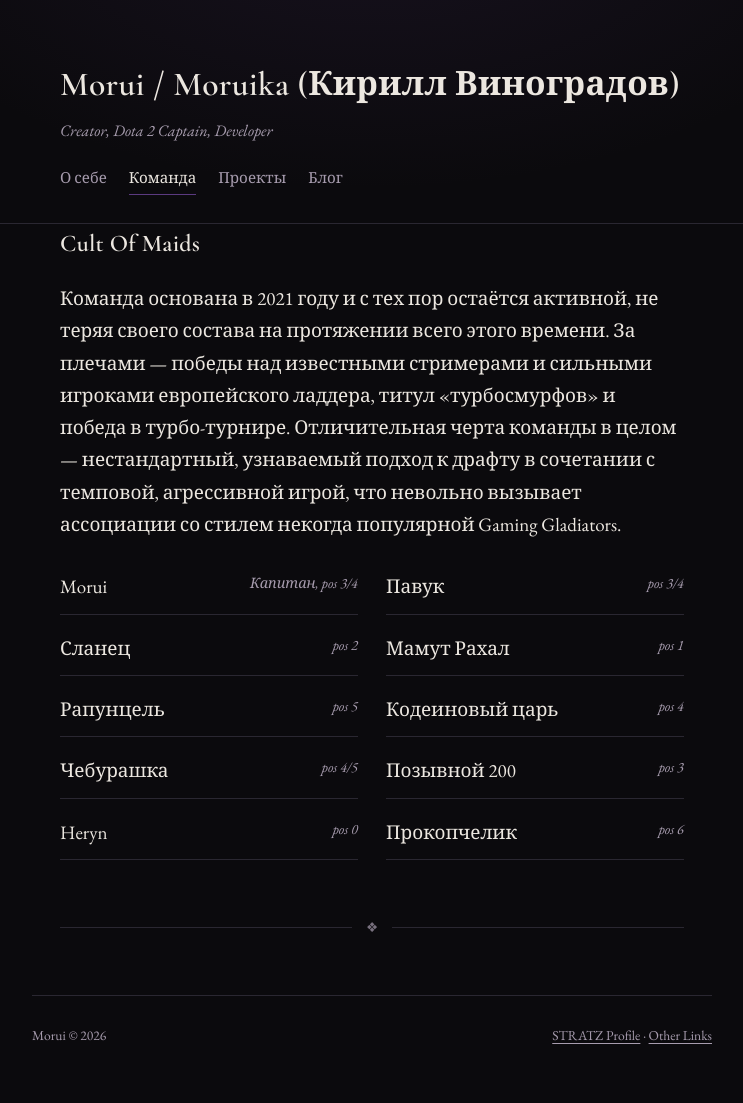
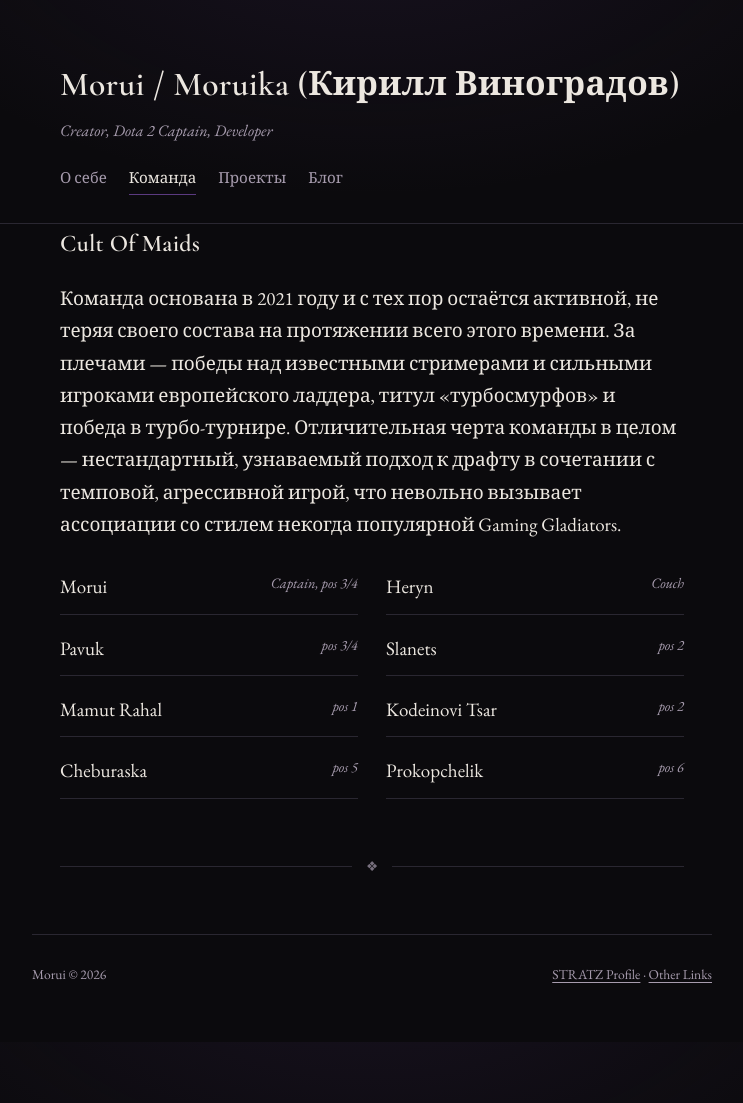
Before and after one commit to Moruika/moruika.github.io, a Jekyll site: the page built from team.md, in a window 1280 px wide. Shown: the whole page, without its empty margins (268-1011 px from the left). Built offline with Jekyll 4.4.1, drawn with Linux system fonts in a browser that asks for light colours; after the commit the page ends 1042 px from its top, so only the background shows below that.

Commit message:
Update team.md

```diff
--- a/team.md
+++ b/team.md
@@ -9,16 +9,14 @@ permalink: /team/
 <p>Команда основана в 2021 году и с тех пор остаётся активной, не теряя своего состава на протяжении всего этого времени. За плечами — победы над известными стримерами и сильными игроками европейского ладдера, титул «турбосмурфов» и победа в турбо-турнире. Отличительная черта команды в целом — нестандартный, узнаваемый подход к драфту в сочетании с темповой, агрессивной игрой, что невольно вызывает ассоциации со стилем некогда популярной Gaming Gladiators.</p>
 
 <ul class="roster">
-  <li><span>Morui</span><span class="role"> Капитан, pos 3/4</span></li>
-  <li><span>Павук</span><span class="role"> pos 3/4</span></li>
-  <li><span>Сланец</span><span class="role">pos 2</span></li>
-  <li><span>Мамут Рахал</span><span class="role">pos 1</span></li>
-  <li><span>Рапунцель</span><span class="role">pos 5</span></li>
-  <li><span>Кодеиновый царь</span><span class="role">pos 4</span></li>
-  <li><span>Чебурашка</span><span class="role">pos 4/5</span></li>
-  <li><span>Позывной 200</span><span class="role">pos 3</span></li>
-  <li><span>Heryn</span><span class="role">pos 0</span></li>
-  <li><span>Прокопчелик</span><span class="role">pos 6</span></li>
+  <li><span>Morui</span><span class="role"> Captain, pos 3/4</span></li>
+  <li><span>Heryn</span><span class="role"> Couch</span></li>
+  <li><span>Pavuk</span><span class="role"> pos 3/4</span></li>
+  <li><span>Slanets</span><span class="role"> pos 2</span></li>
+  <li><span>Mamut Rahal</span><span class="role"> pos 1</span></li>
+  <li><span>Kodeinovi Tsar</span><span class="role"> pos 2</span></li>
+  <li><span>Cheburaska</span><span class="role"> pos 5</span></li>
+  <li><span>Prokopchelik</span><span class="role"> pos 6</span></li>
 </ul>
 
 <div class="ornament"><span>❖</span></div>
```
